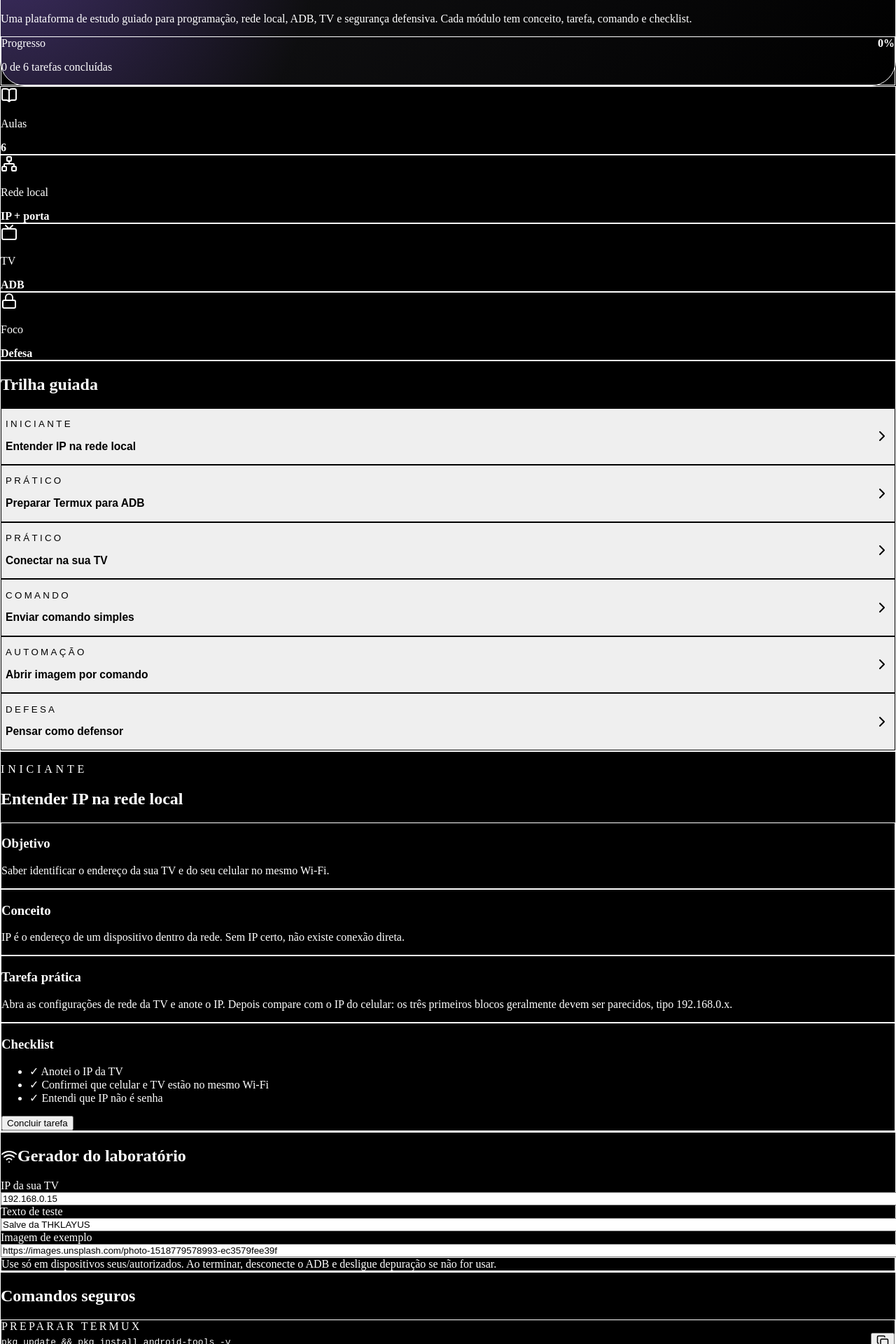
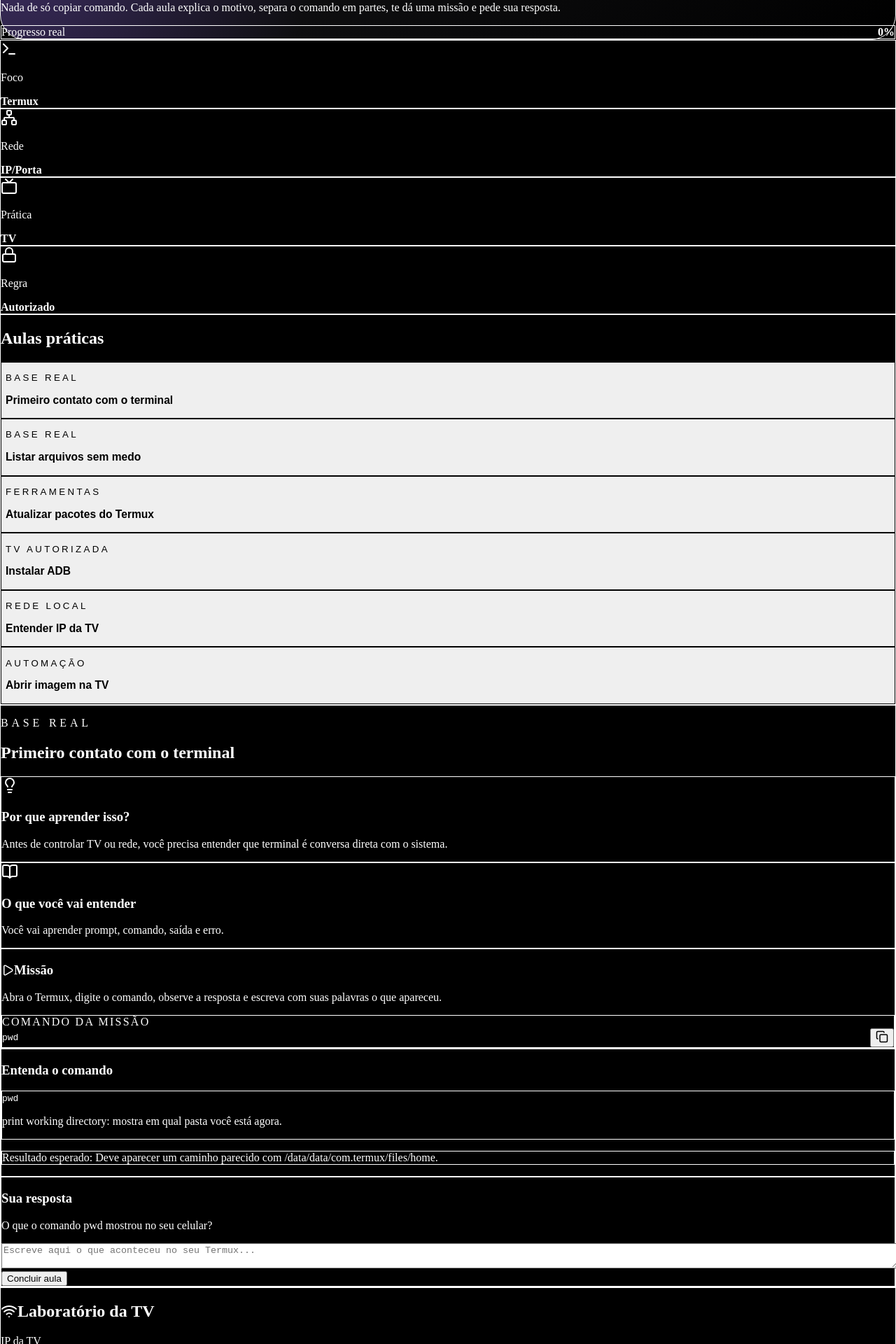
Before and after one commit to thiagodouglas19t-lang/Criando-o-inevit-vel, a React (Vite) app: page / in a window 1280 px wide. Shown: the part 100-2020 px from the top of the page at 70% size. Built offline with nearby package versions, Linux system fonts and the light colour scheme.

Commit message:
Make app teach Termux through practical guided lessons

```diff
--- a/src/App.tsx
+++ b/src/App.tsx
@@ -1,75 +1,115 @@
-import { BookOpen, CheckCircle2, ChevronRight, Copy, Lock, Network, Shield, Terminal, Tv, Wifi } from 'lucide-react'
+import { BookOpen, CheckCircle2, Copy, Lightbulb, Lock, Network, Play, Terminal, Tv, Wifi } from 'lucide-react'
 import { useMemo, useState } from 'react'
 
 type Lesson = {
   id: string
+  title: string
   level: string
-  title: string
-  goal: string
-  concept: string
-  task: string
-  command?: string
-  checklist: string[]
+  why: string
+  learn: string
+  mission: string
+  command: string
+  breakdown: { part: string; means: string }[]
+  expected: string
+  question: string
 }
 
 const lessons: Lesson[] = [
   {
-    id: 'rede-01',
-    level: 'Iniciante',
-    title: 'Entender IP na rede local',
-    goal: 'Saber identificar o endereço da sua TV e do seu celular no mesmo Wi‑Fi.',
-    concept: 'IP é o endereço de um dispositivo dentro da rede. Sem IP certo, não existe conexão direta.',
-    task: 'Abra as configurações de rede da TV e anote o IP. Depois compare com o IP do celular: os três primeiros blocos geralmente devem ser parecidos, tipo 192.168.0.x.',
-    checklist: ['Anotei o IP da TV', 'Confirmei que celular e TV estão no mesmo Wi‑Fi', 'Entendi que IP não é senha'],
+    id: 'termux-01',
+    title: 'Primeiro contato com o terminal',
+    level: 'Base real',
+    why: 'Antes de controlar TV ou rede, você precisa entender que terminal é conversa direta com o sistema.',
+    learn: 'Você vai aprender prompt, comando, saída e erro.',
+    mission: 'Abra o Termux, digite o comando, observe a resposta e escreva com suas palavras o que apareceu.',
+    command: 'pwd',
+    breakdown: [
+      { part: 'pwd', means: 'print working directory: mostra em qual pasta você está agora.' },
+    ],
+    expected: 'Deve aparecer um caminho parecido com /data/data/com.termux/files/home.',
+    question: 'O que o comando pwd mostrou no seu celular?',
+  },
+  {
+    id: 'termux-02',
+    title: 'Listar arquivos sem medo',
+    level: 'Base real',
+    why: 'Todo dev precisa navegar por pastas antes de rodar scripts e ferramentas.',
+    learn: 'Você vai entender listagem de arquivos e opções de comando.',
+    mission: 'Rode o comando e veja se aparecem pastas/arquivos. Depois teste também só ls.',
+    command: 'ls -la',
+    breakdown: [
+      { part: 'ls', means: 'lista arquivos da pasta atual.' },
+      { part: '-l', means: 'mostra em formato detalhado.' },
+      { part: '-a', means: 'mostra arquivos ocultos também.' },
+    ],
+    expected: 'Deve aparecer uma lista. Arquivos começando com ponto são ocultos.',
+    question: 'Qual diferença você viu entre ls e ls -la?',
+  },
+  {
+    id: 'termux-03',
+    title: 'Atualizar pacotes do Termux',
+    level: 'Ferramentas',
+    why: 'Ferramentas antigas quebram. Atualizar é manutenção básica de dev.',
+    learn: 'Você vai entender gerenciador de pacotes e instalação segura.',
+    mission: 'Rode o comando, leia se ele pede confirmação e veja se finaliza sem erro.',
+    command: 'pkg update',
+    breakdown: [
+      { part: 'pkg', means: 'gerenciador de pacotes do Termux.' },
+      { part: 'update', means: 'atualiza a lista de versões disponíveis.' },
+    ],
+    expected: 'Pode baixar listas e pedir confirmação. Erro comum: internet ruim ou repositório instável.',
+    question: 'O comando terminou normal ou apareceu erro? Qual?',
   },
   {
     id: 'adb-01',
-    level: 'Prático',
-    title: 'Preparar Termux para ADB',
-    goal: 'Instalar a ferramenta que permite conversar com Android TV/Google TV autorizada.',
-    concept: 'ADB é uma ponte de desenvolvedor. Ele só deve funcionar quando o dispositivo permite e autoriza.',
-    task: 'Instale o pacote android-tools no Termux. Leia a saída do terminal e veja se deu erro.',
-    command: 'pkg update && pkg install android-tools -y',
-    checklist: ['Abri o Termux', 'Instalei android-tools', 'Não apareceu erro vermelho no final'],
+    title: 'Instalar ADB',
+    level: 'TV autorizada',
+    why: 'ADB é a ponte oficial de desenvolvedor para conversar com Android/Android TV.',
+    learn: 'Você vai instalar uma ferramenta real, usada por devs.',
+    mission: 'Instale android-tools e depois rode adb version para confirmar.',
+    command: 'pkg install android-tools -y && adb version',
+    breakdown: [
+      { part: 'pkg install', means: 'instala um pacote.' },
+      { part: 'android-tools', means: 'pacote que contém o adb.' },
+      { part: '-y', means: 'responde sim automaticamente para instalar.' },
+      { part: '&&', means: 'só roda o próximo comando se o anterior der certo.' },
+      { part: 'adb version', means: 'mostra a versão instalada do ADB.' },
+    ],
+    expected: 'Deve aparecer Android Debug Bridge version.',
+    question: 'Qual versão do ADB apareceu?',
+  },
+  {
+    id: 'rede-01',
+    title: 'Entender IP da TV',
+    level: 'Rede local',
+    why: 'Sem endereço certo, seu celular não sabe para onde mandar o comando.',
+    learn: 'Você vai entender IP, rede local e porta.',
+    mission: 'Pegue o IP da sua TV nas configurações de rede e coloque no gerador abaixo.',
+    command: 'adb connect 192.168.0.15:5555',
+    breakdown: [
+      { part: 'adb connect', means: 'pede conexão com um dispositivo Android autorizado.' },
+      { part: '192.168.0.15', means: 'IP de exemplo da TV. Você troca pelo IP real.' },
+      { part: ':5555', means: 'porta usada pelo ADB via Wi‑Fi.' },
+    ],
+    expected: 'A TV pode pedir autorização. Aceite só se for seu celular.',
+    question: 'Qual é o IP da sua TV?',
   },
   {
     id: 'tv-01',
-    level: 'Prático',
-    title: 'Conectar na sua TV',
-    goal: 'Fazer uma conexão autorizada entre celular e TV pela rede local.',
-    concept: 'A porta 5555 é usada pelo ADB via rede. A TV deve mostrar uma solicitação de autorização.',
-    task: 'Ative depuração pela rede na TV, copie o comando gerado no painel e aceite a permissão na tela da TV.',
-    command: 'adb connect 192.168.0.15:5555',
-    checklist: ['Ativei depuração na TV', 'Executei adb connect', 'A TV pediu autorização', 'Eu autorizei apenas meu celular'],
-  },
-  {
-    id: 'cmd-01',
-    level: 'Comando',
-    title: 'Enviar comando simples',
-    goal: 'Testar se você realmente consegue controlar algo autorizado.',
-    concept: 'input text envia texto para o campo ativo. keyevent simula botão do controle remoto.',
-    task: 'Abra algum campo de busca na TV e envie uma mensagem curta pelo Termux.',
-    command: 'adb shell input text "Salve%sthklayus"',
-    checklist: ['Abri um campo de texto na TV', 'Enviei texto por comando', 'Entendi o %s como espaço'],
-  },
-  {
-    id: 'img-01',
+    title: 'Abrir imagem na TV',
     level: 'Automação',
-    title: 'Abrir imagem por comando',
-    goal: 'Abrir uma imagem pública na sua TV usando um intent do Android.',
-    concept: 'Intent é uma intenção do Android. Aqui você pede para a TV abrir uma URL com um app compatível.',
-    task: 'Cole um link de imagem no painel, copie o comando gerado e veja qual app da TV abre a imagem.',
+    why: 'Aqui você junta rede + ADB + intenção do Android para abrir algo na tela.',
+    learn: 'Você vai entender intent: um pedido para o Android abrir uma ação.',
+    mission: 'Use um link de imagem pública e execute o comando gerado. Observe qual app da TV abre.',
     command: 'adb shell am start -a android.intent.action.VIEW -d "https://example.com/imagem.jpg"',
-    checklist: ['Usei um link público', 'A TV tentou abrir a imagem', 'Entendi que imagem local do celular precisa ser hospedada ou transferida'],
-  },
-  {
-    id: 'defesa-01',
-    level: 'Defesa',
-    title: 'Pensar como defensor',
-    goal: 'Entender por que autorização, senha forte e WPS desligado protegem seus dispositivos.',
-    concept: 'Segurança boa reduz portas abertas, permissões soltas e acessos sem controle.',
-    task: 'Faça um checklist do seu Wi‑Fi: senha forte, WPS desligado, painel do roteador com senha própria e dispositivos conhecidos.',
-    checklist: ['Sei quais dispositivos são meus', 'Entendi o risco de WPS', 'Entendi por que não deixar depuração ligada sempre'],
+    breakdown: [
+      { part: 'adb shell', means: 'manda um comando para o sistema da TV.' },
+      { part: 'am start', means: 'Activity Manager: inicia uma ação/app.' },
+      { part: '-a android.intent.action.VIEW', means: 'ação de visualizar algo.' },
+      { part: '-d URL', means: 'dados que serão abertos, aqui o link da imagem.' },
+    ],
+    expected: 'A TV tenta abrir a imagem com navegador, galeria ou app compatível.',
+    question: 'A TV abriu a imagem? Qual app apareceu?',
   },
 ]
 
@@ -83,22 +123,22 @@ function makeCommands(ip: string, message: string, imageUrl: string) {
   const safeImage = imageUrl.trim() || 'https://example.com/minha-imagem.jpg'
 
   return [
-    { title: 'Preparar Termux', cmd: 'pkg update && pkg install android-tools -y' },
-    { title: 'Conectar na TV', cmd: `adb connect ${safeIp}:5555` },
-    { title: 'Ver dispositivos autorizados', cmd: 'adb devices' },
-    { title: 'Enviar texto', cmd: `adb shell input text "${safeMessage}"` },
-    { title: 'Apertar OK/Enter', cmd: 'adb shell input keyevent 66' },
-    { title: 'Abrir imagem', cmd: `adb shell am start -a android.intent.action.VIEW -d "${safeImage}"` },
-    { title: 'Desconectar', cmd: `adb disconnect ${safeIp}:5555` },
+    { title: 'Conectar', cmd: `adb connect ${safeIp}:5555`, explain: 'Troque o IP pelo da sua TV. A TV precisa autorizar.' },
+    { title: 'Conferir', cmd: 'adb devices', explain: 'Mostra se existe dispositivo autorizado conectado.' },
+    { title: 'Texto', cmd: `adb shell input text "${safeMessage}"`, explain: 'Envia texto para o campo ativo da TV. Espaços viram %s.' },
+    { title: 'OK/Enter', cmd: 'adb shell input keyevent 66', explain: 'Simula o botão OK/Enter.' },
+    { title: 'Imagem', cmd: `adb shell am start -a android.intent.action.VIEW -d "${safeImage}"`, explain: 'Pede para a TV abrir o link da imagem.' },
+    { title: 'Desconectar', cmd: `adb disconnect ${safeIp}:5555`, explain: 'Fecha a conexão ADB com segurança.' },
   ]
 }
 
 export default function App() {
+  const [active, setActive] = useState(lessons[0])
+  const [done, setDone] = useState<string[]>([])
+  const [notes, setNotes] = useState<Record<string, string>>({})
   const [ip, setIp] = useState('192.168.0.15')
   const [message, setMessage] = useState('Salve da THKLAYUS')
   const [imageUrl, setImageUrl] = useState('https://images.unsplash.com/photo-1518779578993-ec3579fee39f')
-  const [activeLesson, setActiveLesson] = useState(lessons[0])
-  const [done, setDone] = useState<string[]>([])
   const [copied, setCopied] = useState('')
 
   const commands = useMemo(() => makeCommands(ip, message, imageUrl), [ip, message, imageUrl])
@@ -107,100 +147,103 @@ export default function App() {
   async function copy(text: string) {
     await navigator.clipboard.writeText(text)
     setCopied(text)
-    setTimeout(() => setCopied(''), 1200)
+    setTimeout(() => setCopied(''), 1000)
   }
 
-  function toggleDone(id: string) {
-    setDone((current) => current.includes(id) ? current.filter((item) => item !== id) : [...current, id])
+  function finishLesson() {
+    if (!done.includes(active.id)) setDone([...done, active.id])
   }
 
   return (
     <main className="min-h-screen bg-black text-white">
       <section className="mx-auto max-w-7xl px-5 py-8">
         <header className="rounded-[36px] border border-purple-500/30 bg-[radial-gradient(circle_at_top_left,rgba(139,92,246,0.35),transparent_35%),linear-gradient(135deg,rgba(24,24,27,0.95),#000)] p-6 shadow-2xl shadow-purple-950/30 md:p-8">
-          <p className="text-xs font-black uppercase tracking-[0.45em] text-purple-300">THKLAYUS SECURITY LAB</p>
-          <div className="mt-4 grid gap-6 lg:grid-cols-[1.2fr_0.8fr] lg:items-end">
-            <div>
-              <h1 className="text-4xl font-black leading-tight md:text-6xl">Aprenda fazendo, não copiando.</h1>
-              <p className="mt-4 max-w-3xl text-zinc-300">Uma plataforma de estudo guiado para programação, rede local, ADB, TV e segurança defensiva. Cada módulo tem conceito, tarefa, comando e checklist.</p>
-            </div>
-            <div className="rounded-3xl border border-white/10 bg-black/50 p-5">
-              <div className="flex items-center justify-between text-sm text-zinc-300"><span>Progresso</span><strong>{progress}%</strong></div>
+          <p className="text-xs font-black uppercase tracking-[0.45em] text-purple-300">THKLAYUS TERMUX ACADEMY</p>
+          <h1 className="mt-4 text-4xl font-black leading-tight md:text-6xl">Aprenda Termux fazendo.</h1>
+          <p className="mt-4 max-w-3xl text-zinc-300">Nada de só copiar comando. Cada aula explica o motivo, separa o comando em partes, te dá uma missão e pede sua resposta.</p>
+          <div className="mt-6 rounded-3xl border border-white/10 bg-black/50 p-5">
+            <div className="flex items-center justify-between text-sm text-zinc-300"><span>Progresso real</span><strong>{progress}%</strong></div>
             <div className="mt-3 h-3 overflow-hidden rounded-full bg-zinc-800"><div className="h-full bg-purple-500" style={{ width: `${progress}%` }} /></div>
-              <p className="mt-3 text-sm text-zinc-400">{done.length} de {lessons.length} tarefas concluídas</p>
-            </div>
           </div>
         </header>
 
         <div className="mt-6 grid gap-4 md:grid-cols-4">
-          <Metric icon={<BookOpen />} title="Aulas" value={`${lessons.length}`} />
-          <Metric icon={<Network />} title="Rede local" value="IP + porta" />
-          <Metric icon={<Tv />} title="TV" value="ADB" />
-          <Metric icon={<Lock />} title="Foco" value="Defesa" />
+          <Metric icon={<Terminal />} title="Foco" value="Termux" />
+          <Metric icon={<Network />} title="Rede" value="IP/Porta" />
+          <Metric icon={<Tv />} title="Prática" value="TV" />
+          <Metric icon={<Lock />} title="Regra" value="Autorizado" />
         </div>
 
-        <section className="mt-8 grid gap-6 lg:grid-cols-[0.85fr_1.15fr]">
+        <section className="mt-8 grid gap-6 lg:grid-cols-[0.8fr_1.2fr]">
           <aside className="rounded-3xl border border-zinc-800 bg-zinc-950 p-4">
-            <h2 className="px-2 text-xl font-black">Trilha guiada</h2>
+            <h2 className="px-2 text-xl font-black">Aulas práticas</h2>
             <div className="mt-4 space-y-2">
-              {lessons.map((lesson) => {
-                const selected = activeLesson.id === lesson.id
-                const completed = done.includes(lesson.id)
-                return (
-                  <button key={lesson.id} onClick={() => setActiveLesson(lesson)} className={`w-full rounded-2xl border p-4 text-left transition ${selected ? 'border-purple-500 bg-purple-500/15' : 'border-zinc-800 bg-black hover:border-zinc-700'}`}>
+              {lessons.map((lesson) => (
+                <button key={lesson.id} onClick={() => setActive(lesson)} className={`w-full rounded-2xl border p-4 text-left ${active.id === lesson.id ? 'border-purple-500 bg-purple-500/15' : 'border-zinc-800 bg-black'}`}>
                   <div className="flex items-center justify-between gap-3">
                     <div>
                       <p className="text-xs font-bold uppercase tracking-[0.25em] text-purple-300">{lesson.level}</p>
                       <h3 className="mt-1 font-bold">{lesson.title}</h3>
                     </div>
-                      {completed ? <CheckCircle2 className="text-purple-300" /> : <ChevronRight className="text-zinc-500" />}
+                    {done.includes(lesson.id) && <CheckCircle2 className="text-purple-300" />}
                   </div>
                 </button>
-                )
-              })}
+              ))}
             </div>
           </aside>
 
           <article className="rounded-3xl border border-zinc-800 bg-zinc-950 p-5 md:p-6">
-            <p className="text-xs font-black uppercase tracking-[0.3em] text-purple-300">{activeLesson.level}</p>
-            <h2 className="mt-2 text-3xl font-black">{activeLesson.title}</h2>
+            <p className="text-xs font-black uppercase tracking-[0.3em] text-purple-300">{active.level}</p>
+            <h2 className="mt-2 text-3xl font-black">{active.title}</h2>
+
             <div className="mt-5 grid gap-4 md:grid-cols-2">
-              <Info title="Objetivo" text={activeLesson.goal} />
-              <Info title="Conceito" text={activeLesson.concept} />
+              <Info icon={<Lightbulb />} title="Por que aprender isso?" text={active.why} />
+              <Info icon={<BookOpen />} title="O que você vai entender" text={active.learn} />
             </div>
+
             <div className="mt-4 rounded-3xl border border-zinc-800 bg-black p-5">
-              <h3 className="font-black text-purple-200">Tarefa prática</h3>
-              <p className="mt-2 text-zinc-300">{activeLesson.task}</p>
-              {activeLesson.command && <CommandBlock title="Comando da aula" command={activeLesson.command} copied={copied} onCopy={copy} />}
+              <h3 className="flex items-center gap-2 font-black text-purple-200"><Play size={18} /> Missão</h3>
+              <p className="mt-2 text-zinc-300">{active.mission}</p>
+              <CommandBlock title="Comando da missão" command={active.command} copied={copied} onCopy={copy} />
             </div>
+
             <div className="mt-4 rounded-3xl border border-zinc-800 bg-black p-5">
-              <h3 className="font-black text-purple-200">Checklist</h3>
-              <ul className="mt-3 space-y-2 text-sm text-zinc-300">
-                {activeLesson.checklist.map((item) => <li key={item}>✓ {item}</li>)}
-              </ul>
-              <button onClick={() => toggleDone(activeLesson.id)} className="mt-5 rounded-2xl bg-purple-600 px-5 py-3 font-bold hover:bg-purple-500">
-                {done.includes(activeLesson.id) ? 'Marcar como não concluída' : 'Concluir tarefa'}
-              </button>
+              <h3 className="font-black text-purple-200">Entenda o comando</h3>
+              <div className="mt-3 space-y-3">
+                {active.breakdown.map((item) => (
+                  <div key={item.part} className="rounded-2xl border border-zinc-800 bg-zinc-950 p-3">
+                    <code className="text-purple-200">{item.part}</code>
+                    <p className="mt-1 text-sm text-zinc-400">{item.means}</p>
+                  </div>
+                ))}
+              </div>
+              <p className="mt-4 rounded-2xl border border-green-500/20 bg-green-500/10 p-3 text-sm text-green-100">Resultado esperado: {active.expected}</p>
+            </div>
+
+            <div className="mt-4 rounded-3xl border border-zinc-800 bg-black p-5">
+              <h3 className="font-black text-purple-200">Sua resposta</h3>
+              <p className="mt-2 text-sm text-zinc-400">{active.question}</p>
+              <textarea value={notes[active.id] || ''} onChange={(e) => setNotes({ ...notes, [active.id]: e.target.value })} className="mt-3 min-h-28 w-full rounded-2xl border border-zinc-800 bg-zinc-950 p-4 outline-none focus:border-purple-500" placeholder="Escreve aqui o que aconteceu no seu Termux..." />
+              <button onClick={finishLesson} className="mt-4 rounded-2xl bg-purple-600 px-5 py-3 font-bold hover:bg-purple-500">Concluir aula</button>
             </div>
           </article>
         </section>
 
         <section className="mt-8 grid gap-6 lg:grid-cols-[0.9fr_1.1fr]">
           <div className="rounded-3xl border border-zinc-800 bg-zinc-950 p-5">
-            <h2 className="flex items-center gap-2 text-2xl font-black"><Wifi className="text-purple-300" /> Gerador do laboratório</h2>
-            <label className="mt-5 block text-sm text-zinc-400">IP da sua TV</label>
+            <h2 className="flex items-center gap-2 text-2xl font-black"><Wifi className="text-purple-300" /> Laboratório da TV</h2>
+            <label className="mt-5 block text-sm text-zinc-400">IP da TV</label>
             <input value={ip} onChange={(e) => setIp(e.target.value)} className="mt-2 w-full rounded-2xl border border-zinc-800 bg-black p-4 outline-none focus:border-purple-500" />
-            <label className="mt-5 block text-sm text-zinc-400">Texto de teste</label>
+            <label className="mt-5 block text-sm text-zinc-400">Mensagem</label>
             <input value={message} onChange={(e) => setMessage(e.target.value)} className="mt-2 w-full rounded-2xl border border-zinc-800 bg-black p-4 outline-none focus:border-purple-500" />
-            <label className="mt-5 block text-sm text-zinc-400">Imagem de exemplo</label>
+            <label className="mt-5 block text-sm text-zinc-400">Link da imagem</label>
             <input value={imageUrl} onChange={(e) => setImageUrl(e.target.value)} className="mt-2 w-full rounded-2xl border border-zinc-800 bg-black p-4 outline-none focus:border-purple-500" />
-            <div className="mt-5 rounded-2xl border border-yellow-500/30 bg-yellow-500/10 p-4 text-sm text-yellow-100">Use só em dispositivos seus/autorizados. Ao terminar, desconecte o ADB e desligue depuração se não for usar.</div>
           </div>
 
           <div className="rounded-3xl border border-zinc-800 bg-zinc-950 p-5">
-            <h2 className="text-2xl font-black">Comandos seguros</h2>
+            <h2 className="text-2xl font-black">Comandos explicados</h2>
             <div className="mt-4 space-y-3">
-              {commands.map((item) => <CommandBlock key={item.title} title={item.title} command={item.cmd} copied={copied} onCopy={copy} />)}
+              {commands.map((item) => <CommandBlock key={item.title} title={`${item.title} — ${item.explain}`} command={item.cmd} copied={copied} onCopy={copy} />)}
             </div>
           </div>
         </section>
@@ -213,10 +256,10 @@ function Metric({ icon, title, value }: { icon: React.ReactNode; title: string;
   return <div className="rounded-3xl border border-zinc-800 bg-zinc-950 p-5"><div className="text-purple-300">{icon}</div><p className="mt-3 text-sm text-zinc-400">{title}</p><strong className="text-2xl">{value}</strong></div>
 }
 
-function Info({ title, text }: { title: string; text: string }) {
-  return <div className="rounded-3xl border border-zinc-800 bg-black p-5"><h3 className="font-black text-purple-200">{title}</h3><p className="mt-2 text-sm text-zinc-300">{text}</p></div>
+function Info({ icon, title, text }: { icon: React.ReactNode; title: string; text: string }) {
+  return <div className="rounded-3xl border border-zinc-800 bg-black p-5"><div className="text-purple-300">{icon}</div><h3 className="mt-3 font-black text-purple-200">{title}</h3><p className="mt-2 text-sm text-zinc-300">{text}</p></div>
 }
 
 function CommandBlock({ title, command, copied, onCopy }: { title: string; command: string; copied: string; onCopy: (text: string) => void }) {
-  return <div className="mt-3 rounded-2xl border border-zinc-800 bg-black p-3"><div className="mb-2 text-xs font-bold uppercase tracking-[0.2em] text-purple-300">{title}</div><div className="flex items-center gap-3"><code className="flex-1 overflow-x-auto text-sm text-purple-100">{command}</code><button onClick={() => onCopy(command)} className="rounded-xl bg-purple-600 p-3 hover:bg-purple-500" aria-label="copiar comando">{copied === command ? <CheckCircle2 size={18} /> : <Copy size={18} />}</button></div></div>
+  return <div className="mt-3 rounded-2xl border border-zinc-800 bg-zinc-950 p-3"><div className="mb-2 text-xs font-bold uppercase tracking-[0.14em] text-purple-300">{title}</div><div className="flex items-center gap-3"><code className="flex-1 overflow-x-auto text-sm text-purple-100">{command}</code><button onClick={() => onCopy(command)} className="rounded-xl bg-purple-600 p-3 hover:bg-purple-500" aria-label="copiar comando">{copied === command ? <CheckCircle2 size={18} /> : <Copy size={18} />}</button></div></div>
 }
```
Lines whose indentation alone changed are shown as unchanged.
